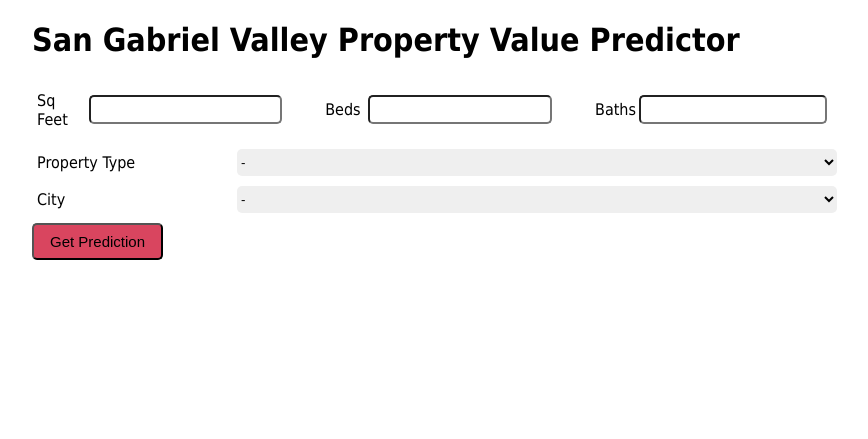
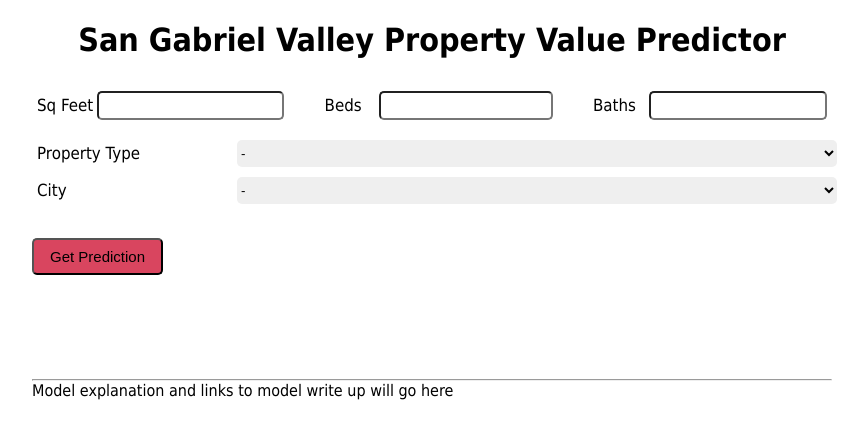
Before and after one commit to Christopher-Liu/SGV-Property-Value-Predictor, a Flask app: page / in a window 1280 px wide. Shown: the top 439 px of the page, without its empty margins (208-1076 px from the left). Run offline with Flask 2, Linux system fonts and the light colour scheme; parts of the project's set-up code (start-up, migrations or seed data) failed here and were passed over.

Commit message:
Additional changes to CSS

```diff
--- a/app.py
+++ b/app.py
@@ -16,8 +16,8 @@ city_list = ['Alhambra', 'Arcadia', 'Azusa', 'Baldwin Park', 'Covina', 'Diamond
                 'South Pasadena', 'Temple City', 'Valinda', 'Walnut', 'West Covina']
 
 # Static list of all 6 property types for populating drop down menu
-property_types = ['Single Family Residential', 'Condo/Co-op', 'Townhouse', 'Multi-Family (2-4 Unit)',
-                  'Mobile/Manufactured Home', 'Multi-Family (5+ Unit)']
+property_types = ['Condo/Co-op', 'Mobile/Manufactured Home', 'Multi-Family (2-4 Unit)',
+                  'Multi-Family (5+ Unit)', 'Single Family Residential',  'Townhouse']
 
 
 
--- a/static/stylesheets/style.css
+++ b/static/stylesheets/style.css
@@ -1,16 +1,14 @@
 .container {
     margin: 0 auto;
-    max-width: 800px;
     font-family: Tahoma, Geneva, sans-serif;
 }
 
 #title{
-
+    text-align: center;
 }
 
 .text-field-group{
-    display: flex;
-    justify-content: space-between;
+
 }
 
 .form-item{
@@ -18,12 +16,13 @@
     display: flex;
     justify-content: space-between;
     align-items: center;
+    font-size: 1.05em;
 }
 
 .form-item input{
     padding: 5px 5px;
     border-radius: 5px;
-    width: 75%;
+    width: 70%;
 }
 
 
@@ -47,6 +46,7 @@ button{
     border-radius: 5px;
     background-color: #d9455f;
     padding: 8px 16px;
+    margin: 3% 0;
     cursor: pointer;
     font-size: 15px;
 }
@@ -54,3 +54,22 @@ button{
 form button:hover{
     background-color: #eb944b;
 }
+
+hr{
+    margin: 10% 0 0 0;
+}
+
+
+/* Media query for larger-screens */
+@media(min-width: 768px){
+
+    .container{
+        max-width: 800px;
+    }
+
+    .text-field-group{
+        display: flex;
+        justify-content: space-between;
+    }
+
+  }
--- a/templates/index.html
+++ b/templates/index.html
@@ -55,6 +55,10 @@
 
     <p>{{ pred_vals }}</p>
 
+    <hr>
+
+    Model explanation and links to model write up will go here
+
   </div>
 
 </body>
```
